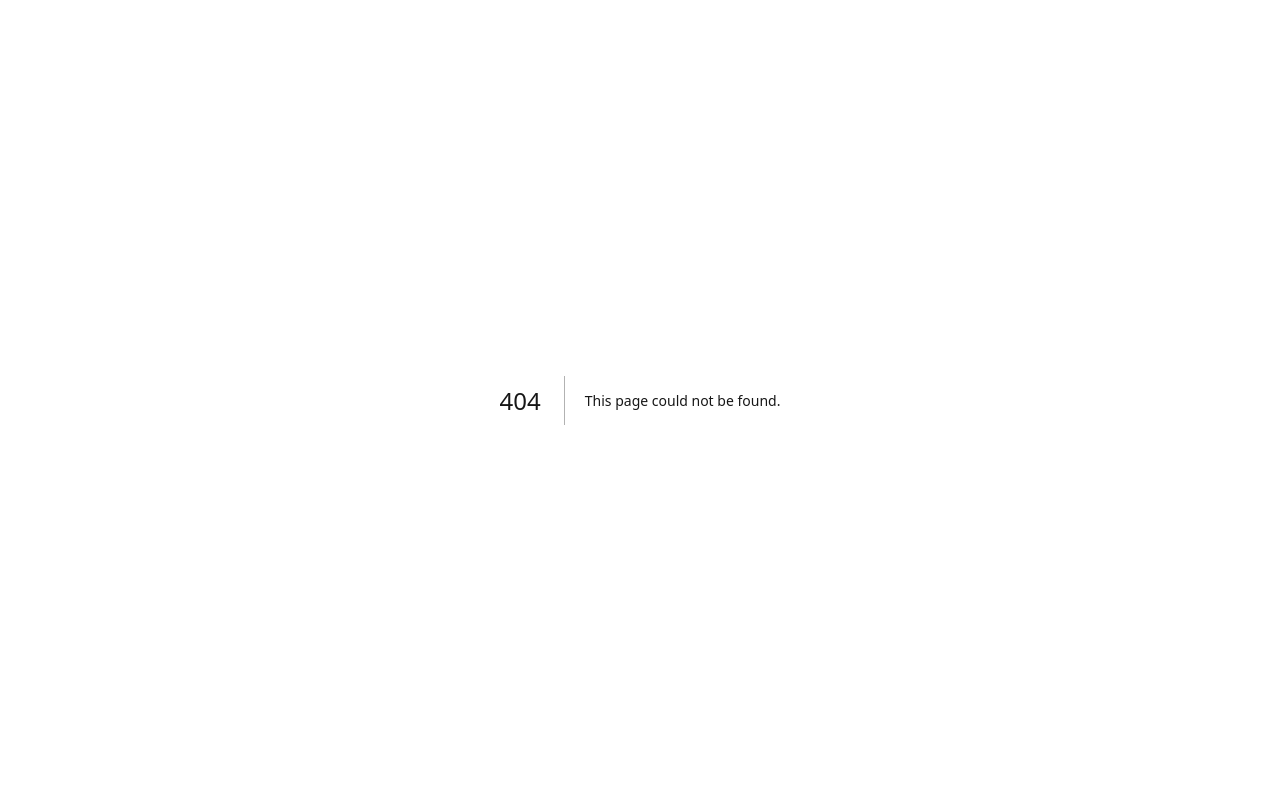
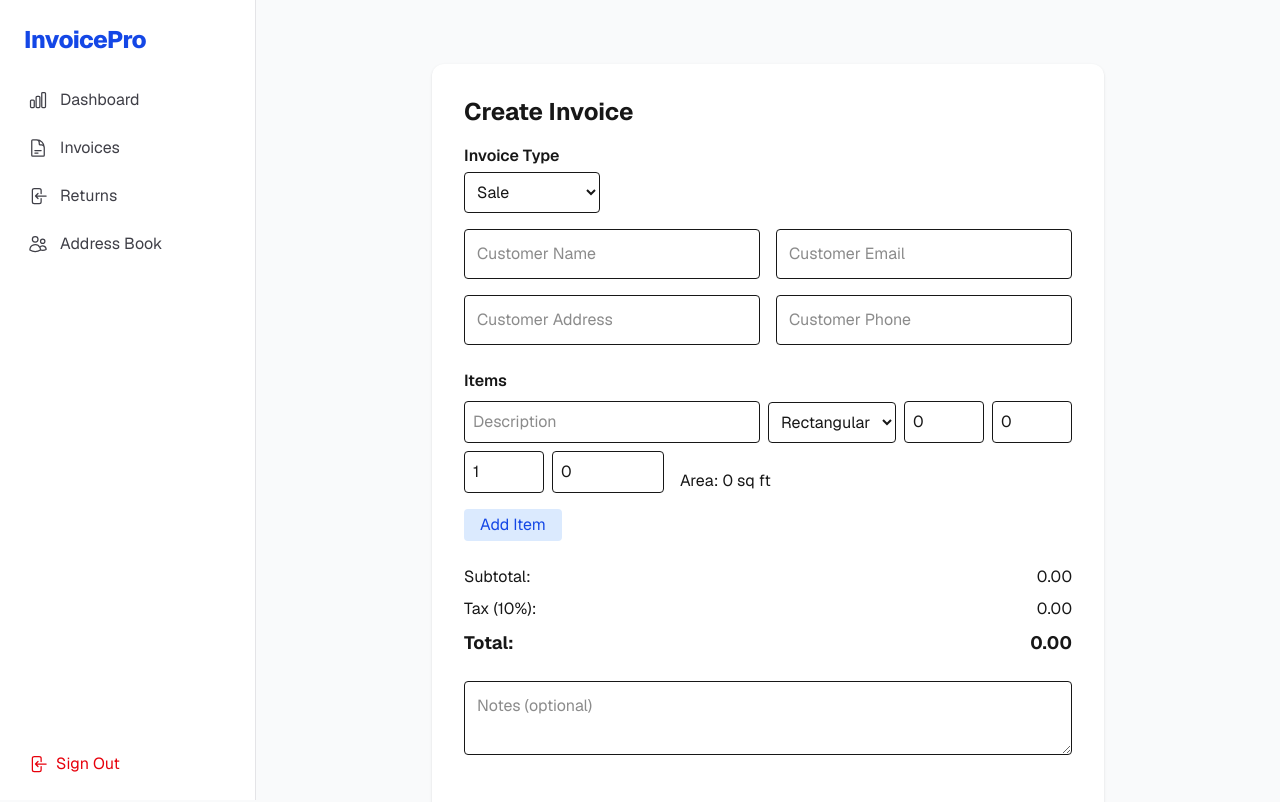
Before and after one commit to marcopolo783152-stack/Marcopolo.invoice, a Next.js app: page /dashboard/invoices/new in a window 1280 px wide. Before the commit this address had no page. Shown: the top 802 px of the page. Built offline with nearby package versions, Linux system fonts and the light colour scheme; no server answers; the database is empty; sample sign-in values are in the browser's storage.

Commit message:
fix: add /dashboard/invoices/new/page.tsx for Next.js App Router

```diff
--- /dev/null
+++ b/src/app/dashboard/invoices/new/page.tsx
@@ -0,0 +1,5 @@
+import InvoiceForm from "@/components/InvoiceForm";
+
+export default function NewInvoicePage() {
+  return <InvoiceForm />;
+}
```
